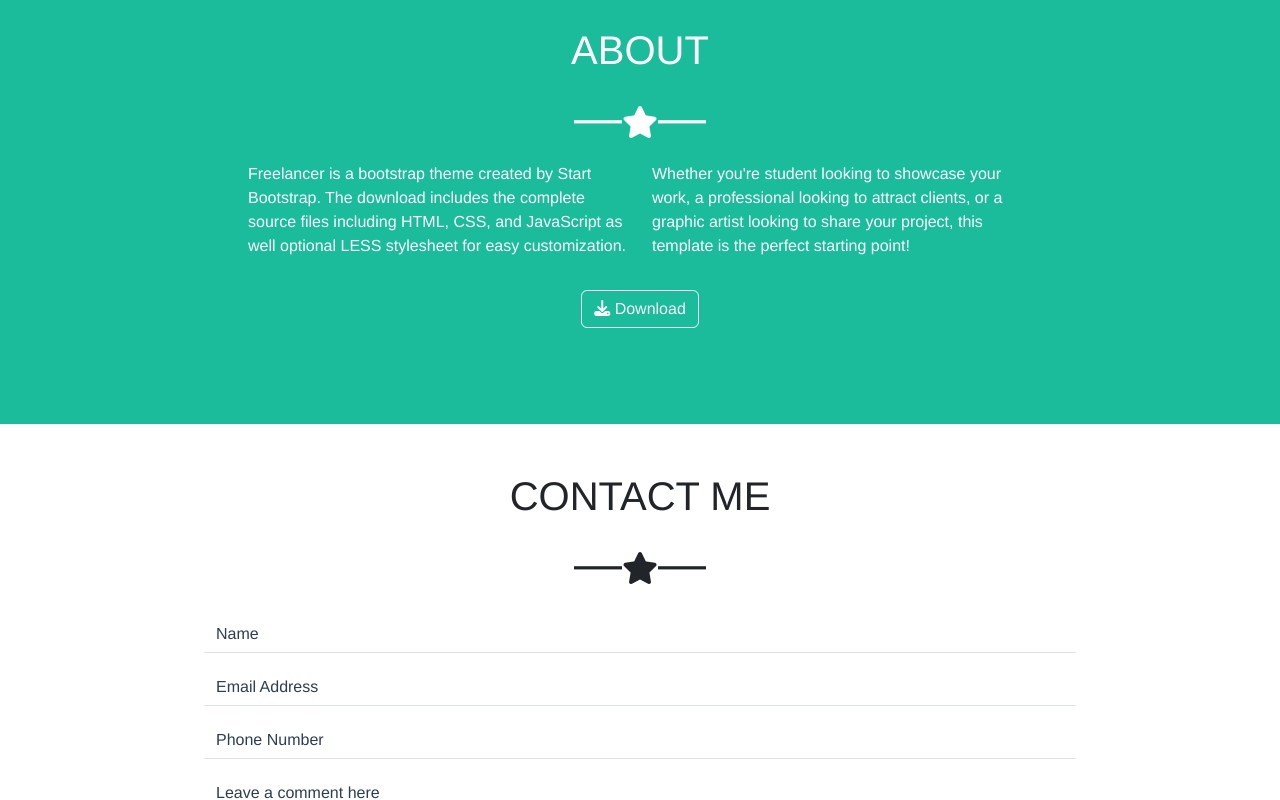
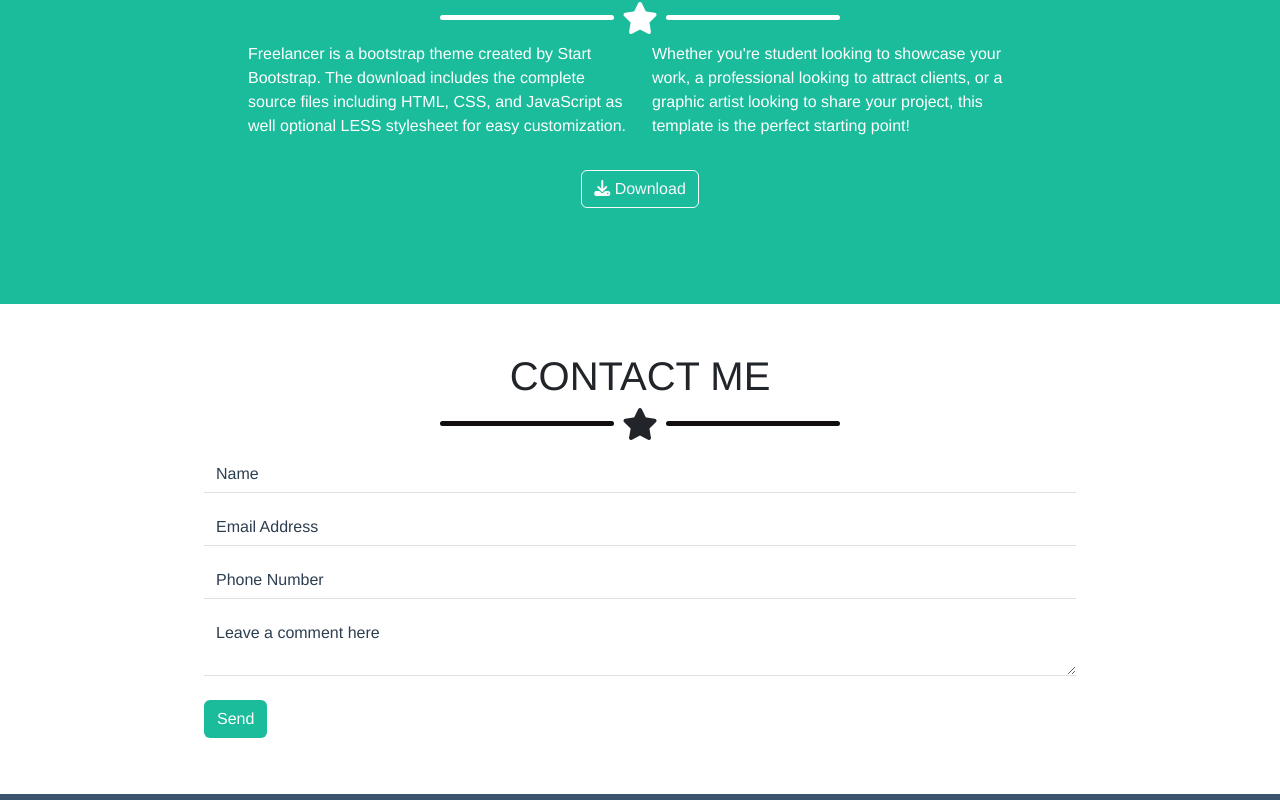
Before and after one commit to EmilianaManzo/html-css-bootstrap-freelancer, a plain HTML site: page index.html in a window 1280 px wide. Shown: the part 1423-2223 px from the top of the page. Drawn offline with nearby package versions, Linux system fonts and the light colour scheme; a web font is replaced by a local one.

Commit message:
[fix] star

```diff
--- a/assets/css/style.css
+++ b/assets/css/style.css
@@ -77,15 +77,28 @@ ul li:hover{
   font-size: 2rem;
 }
 
+.portfolio .dannata::before,
+.portfolio .dannata::after,
+.contact_me .dannata::before,
+.contact_me .dannata::after{
+  content:"";
+  display: inline-block;
+  height: 5px;
+  width: 20%;
+  border-radius: 10px;
+  background-color: #140f0f;
+}
+
 .jumbotron .dannata::before,
 .jumbotron .dannata::after,
-.portfolio .dannata::before,
-.portfolio .dannata::after,
 .about_us .dannata::before,
-.about_us .dannata::after,
-.contact_me .dannata::before,
-.contact_me .dannata::after{
-  content:"\2015";
+.about_us .dannata::after{
+  content:"";
+  display: inline-block;
+  height: 5px;
+  width: 20%;
+  border-radius: 10px;
+  background-color: white;
 }
 
 /* MAIN  */
--- a/index.html
+++ b/index.html
@@ -66,7 +66,9 @@
           <h1 class="fs-1">START BOOTSTRAP</h1>
         </div>
         <div class="col text-center">
-          <div class="dannata"><i class="fa-solid fa-star"></i></div>
+          <div class="dannata d-flex align-items-center justify-content-center">
+            <i class="fa-solid fa-star mx-2"></i>
+          </div>
         </div>
         <div class="col text-center ">
           <h6>GRAPHIC ARTIST - WEB DESIGNER - ILLUSTRATOR</h6>
@@ -81,7 +83,9 @@
         <div class="row">
           <div class="col text-center ">
             <h2 class="fs-1">PORTFOLIO</h2>
-            <div class="dannata"><i class="fa-solid fa-star"></i></div>
+            <div class="dannata d-flex align-items-center justify-content-center ">
+              <i class="fa-solid fa-star mx-2"></i>
+            </div>
           </div>
         </div>
 
@@ -135,7 +139,9 @@
           <div class="row flex-column align-items-center ">
             <div class="col text-center ">
               <h2 class="fs-1 ">ABOUT</h2>
-              <div class="dannata"><i class="fa-solid fa-star"></i></div>
+              <div class="dannata d-flex align-items-center justify-content-center">
+                <i class="fa-solid fa-star mx-2"></i>
+              </div>
             </div>
             <div class="col py-2 px-5">
 
@@ -158,7 +164,9 @@
         <div class="container-fluid">
           <div class="col text-center">
             <h2 class="fs-1 ">CONTACT ME</h2>
-            <div class="dannata"><i class="fa-solid fa-star"></i></div>
+            <div class="dannata d-flex align-items-center justify-content-center">
+              <i class="fa-solid fa-star mx-2"></i>
+            </div>
           </div>
           <div class="col">
             <form action="">
```
